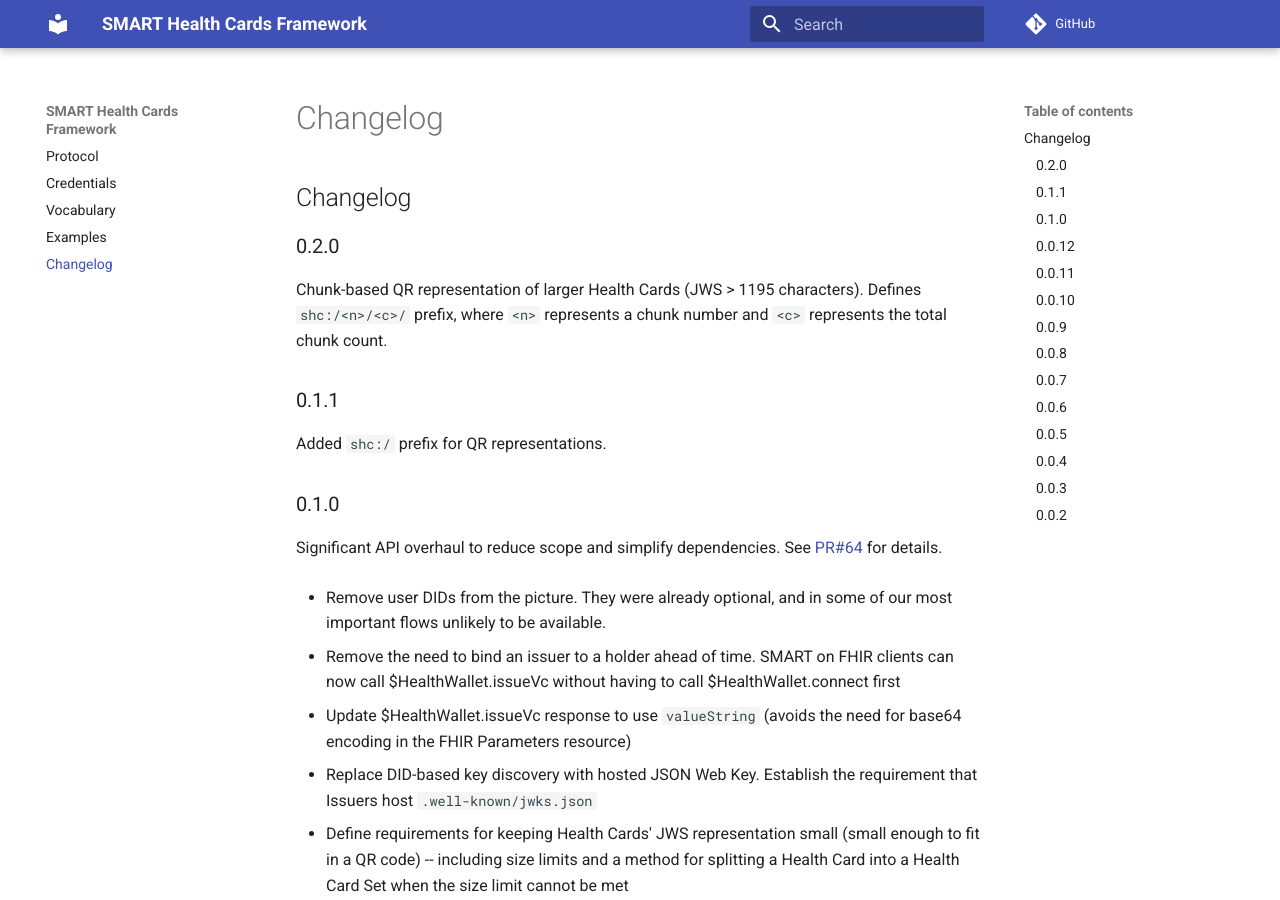
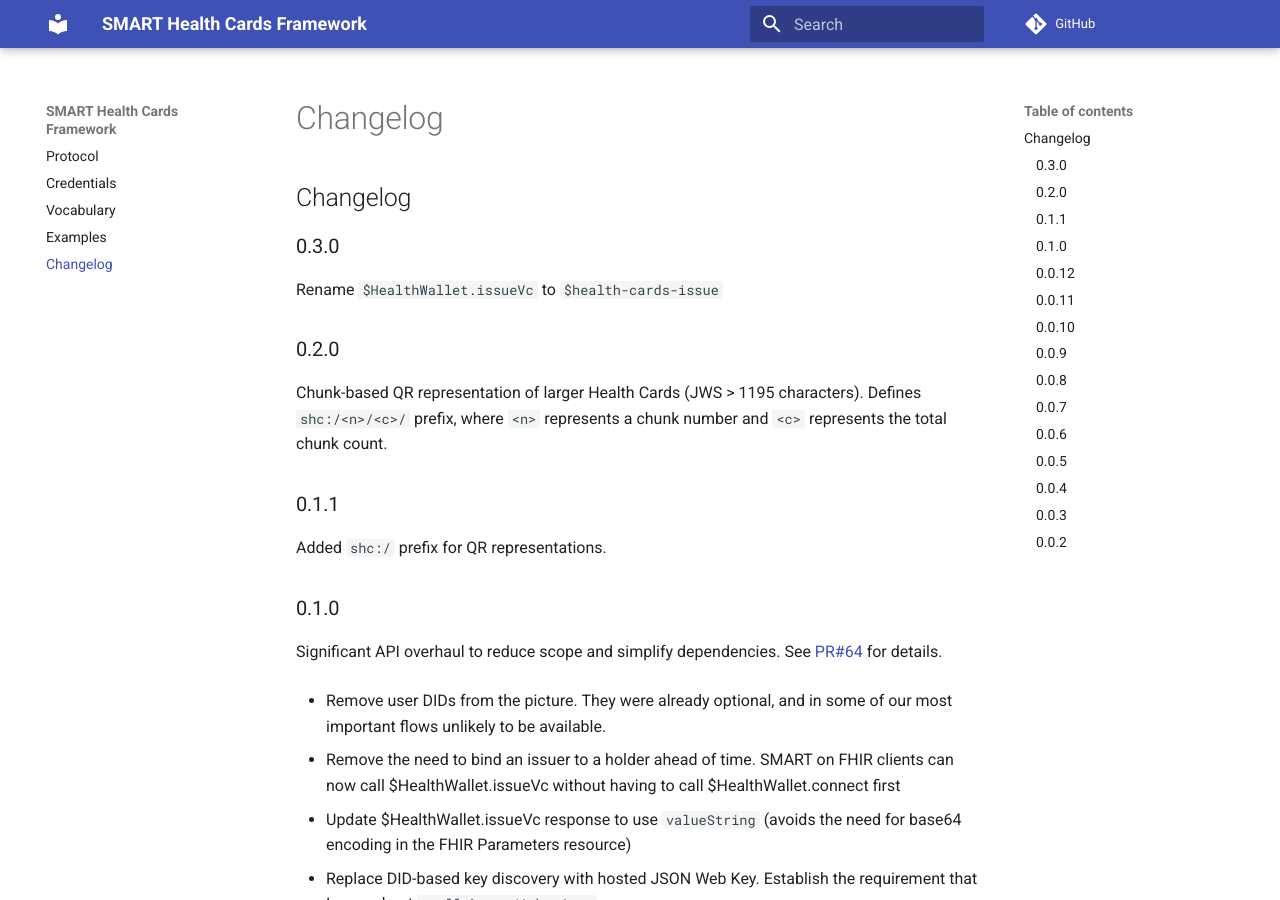
Before and after one commit to smart-on-fhir/health-cards, an MkDocs documentation site: the page built from docs/changelog.md, in a window 1280 px wide and 900 px high. Built offline with MkDocs 1.6.1 and Material for MkDocs 9.7.7, drawn with Linux system fonts in a browser that asks for light colours; comment, search, counter and statistics services are not loaded.

Commit message:
Rename HealthWallet.issueVc to health-cards-issue (#89)

```diff
--- a/docs/artifacts/operation-patient-i-HealthWallet.issueVc.json
+++ b/docs/artifacts/operation-patient-i-health-cards-issue.json
@@ -1,7 +1,7 @@
 {
   "resourceType": "OperationDefinition",
-  "id": "Patient-i-HealthWallet.issueVc",
-  "name": "HealthWallet.issueVc",
+  "id": "Patient-i-health-cards-issue",
+  "name": "health-cards-issue",
   "title": "Issue Verifiable Credential",
   "status": "draft",
   "kind": "operation",
@@ -14,7 +14,7 @@
     }]
   }],
   "affectsState": false,
-  "code": "HealthWallet.issueVc",
+  "code": "health-cards-issue",
   "resource": ["Patient"],
   "system": false,
   "type": false,
--- a/docs/changelog.md
+++ b/docs/changelog.md
@@ -1,4 +1,8 @@
 # Changelog
+
+## 0.3.0
+
+Rename `$HealthWallet.issueVc` to `$health-cards-issue`
 
 ## 0.2.0
 
```
Also changed, not shown: docs/index.md (+4 -4 lines).
